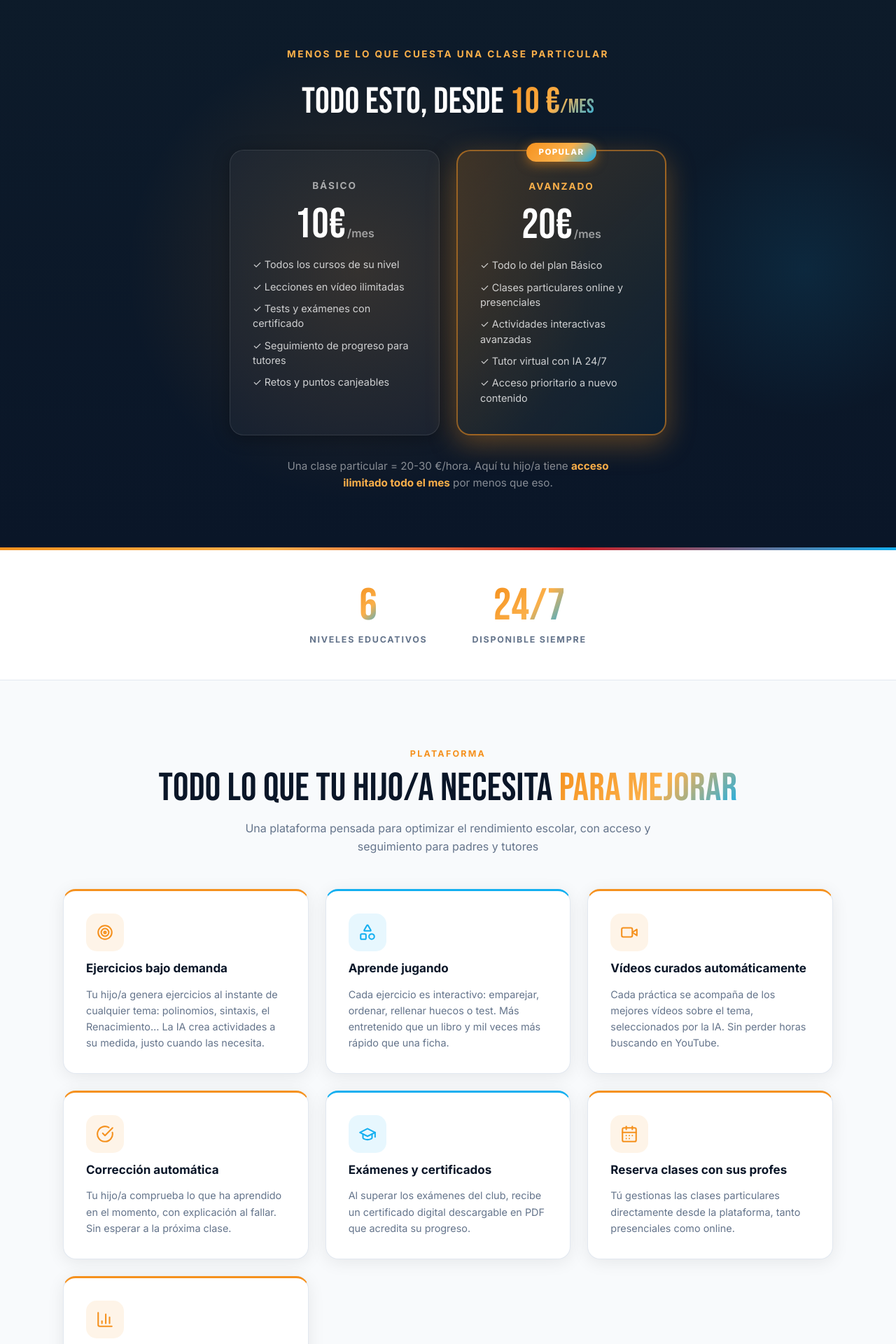
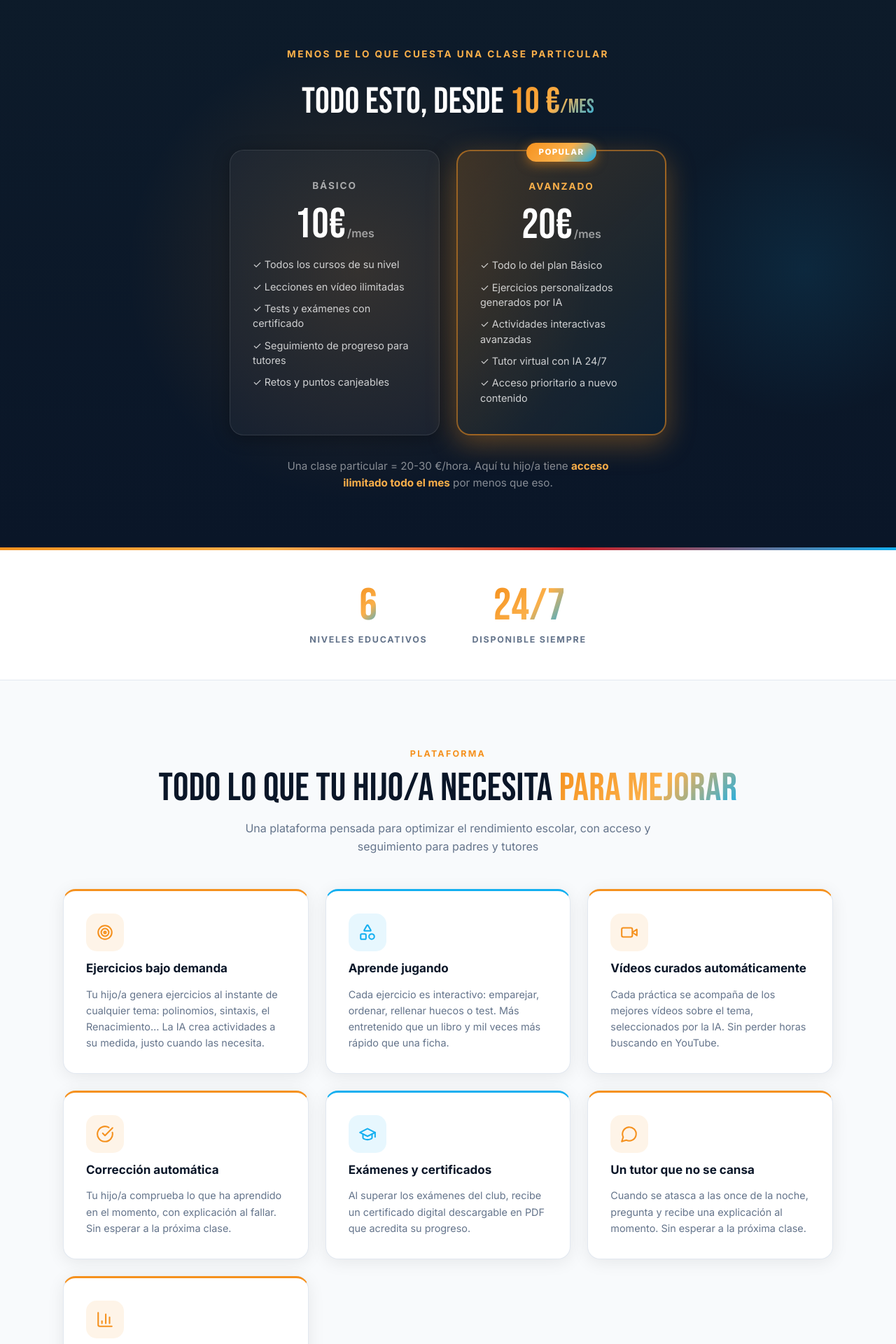
Before and after one commit to oscarsr96/vkbacademy, a React (Vite) app in the folder apps/web/: page / in a window 1280 px wide. Shown: the part 880-2800 px from the top of the page at 70% size. Built offline with nearby package versions, Linux system fonts and the light colour scheme; no server answers; a web font is replaced by a local one.

Commit message:
refactor(web): el sitio publico deja de anunciar clases particulares

```diff
--- a/apps/web/src/pages/marketing/AboutPage.tsx
+++ b/apps/web/src/pages/marketing/AboutPage.tsx
@@ -51,7 +51,7 @@ const VALUES = [
 const WHY_POINTS = [
   'Para que tu hijo/a no pierda ritmo entre entrenamientos',
   'Para que puedas ver su progreso en tiempo real, sin esperar al profe',
-  'Para que tú gestiones sus clases particulares cuando mejor te venga',
+  'Para que tenga un tutor de IA disponible siempre que se atasque',
 ];
 
 // Merchandising del club
--- a/apps/web/src/pages/marketing/AcademyLandingPage.tsx
+++ b/apps/web/src/pages/marketing/AcademyLandingPage.tsx
@@ -24,8 +24,7 @@ const ICONS: Record<string, string> = {
   check: '<path d="M21.8 10A10 10 0 1 1 17 3.34"/><path d="m9 11 3 3L22 4"/>',
   graduation:
     '<path d="M22 10 12 5 2 10l10 5 10-5Z"/><path d="M6 12v5c0 1 2.7 2.5 6 2.5s6-1.5 6-2.5v-5"/><path d="M22 10v6"/>',
-  calendar:
-    '<rect x="3" y="4" width="18" height="18" rx="2"/><path d="M3 10h18"/><path d="M8 2v4"/><path d="M16 2v4"/><path d="M8 14h.01"/><path d="M12 14h.01"/><path d="M16 14h.01"/><path d="M8 18h.01"/><path d="M12 18h.01"/>',
+  chat: '<path d="M7.9 20A9 9 0 1 0 4 16.1L2 22Z"/>',
   chart:
     '<path d="M3 3v16a2 2 0 0 0 2 2h16"/><path d="M18 17V9"/><path d="M13 17V5"/><path d="M8 17v-3"/>',
 };
@@ -81,9 +80,9 @@ const FEATURES = [
     desc: 'Al superar los exámenes, recibe un certificado digital descargable en PDF.',
   },
   {
-    icon: 'calendar',
-    title: 'Reserva clases particulares',
-    desc: 'Gestiona clases particulares directamente desde la plataforma, presenciales u online.',
+    icon: 'chat',
+    title: 'Un tutor que no se cansa',
+    desc: 'Pregunta cualquier duda y recibe una explicación al momento, a cualquier hora.',
   },
   {
     icon: 'chart',
@@ -302,7 +301,7 @@ export default function AcademyLandingPage() {
             }}
           >
             La metodología real de {academy.name} en formato digital. Cursos, lecciones
-            interactivas, exámenes con certificado y clases particulares — todo en un solo lugar,
+            interactivas, exámenes con certificado y un tutor de IA — todo en un solo lugar,
             supervisado por ti.
           </p>
 
--- a/apps/web/src/pages/marketing/LandingPage.tsx
+++ b/apps/web/src/pages/marketing/LandingPage.tsx
@@ -72,10 +72,10 @@ const FEATURES = [
       'Al superar los exámenes del club, recibe un certificado digital descargable en PDF que acredita su progreso.',
   },
   {
-    icon: 'calendar',
-    title: 'Reserva clases con sus profes',
+    icon: 'chat',
+    title: 'Un tutor que no se cansa',
     description:
-      'Tú gestionas las clases particulares directamente desde la plataforma, tanto presenciales como online.',
+      'Cuando se atasca a las once de la noche, pregunta y recibe una explicación al momento. Sin esperar a la próxima clase.',
   },
   {
     icon: 'chart',
@@ -97,8 +97,7 @@ const ICONS: Record<string, string> = {
   check: '<path d="M21.8 10A10 10 0 1 1 17 3.34"/><path d="m9 11 3 3L22 4"/>',
   graduation:
     '<path d="M22 10 12 5 2 10l10 5 10-5Z"/><path d="M6 12v5c0 1 2.7 2.5 6 2.5s6-1.5 6-2.5v-5"/><path d="M22 10v6"/>',
-  calendar:
-    '<rect x="3" y="4" width="18" height="18" rx="2"/><path d="M3 10h18"/><path d="M8 2v4"/><path d="M16 2v4"/><path d="M8 14h.01"/><path d="M12 14h.01"/><path d="M16 14h.01"/><path d="M8 18h.01"/><path d="M12 18h.01"/>',
+  chat: '<path d="M7.9 20A9 9 0 1 0 4 16.1L2 22Z"/>',
   chart:
     '<path d="M3 3v16a2 2 0 0 0 2 2h16"/><path d="M18 17V9"/><path d="M13 17V5"/><path d="M8 17v-3"/>',
   trophy:
@@ -165,7 +164,7 @@ const STEPS = [
     number: '3',
     title: 'Tú lo ves todo',
     description:
-      'Consulta su progreso, sus certificados y reserva clases con los profesores del club desde tu propio panel.',
+      'Consulta su progreso, sus certificados y su actividad reciente desde tu propio panel.',
   },
 ];
 
@@ -309,7 +308,7 @@ export default function LandingPage() {
           {/* Subtítulo */}
           <p style={styles.heroSubtitle}>
             La metodología real de Vallekas Basket en formato digital. Ejercicios personalizados de
-            cualquier tema, exámenes con certificado y clases particulares — todo en un solo lugar,
+            cualquier tema, exámenes con certificado y un tutor de IA — todo en un solo lugar,
             supervisado por ti.
           </p>
 
@@ -430,7 +429,7 @@ export default function LandingPage() {
               </div>
               <ul style={styles.pricingCardList}>
                 <li>✓ Todo lo del plan Básico</li>
-                <li>✓ Clases particulares online y presenciales</li>
+                <li>✓ Ejercicios personalizados generados por IA</li>
                 <li>✓ Actividades interactivas avanzadas</li>
                 <li>✓ Tutor virtual con IA 24/7</li>
                 <li>✓ Acceso prioritario a nuevo contenido</li>
--- a/apps/web/src/pages/marketing/PricingPage.tsx
+++ b/apps/web/src/pages/marketing/PricingPage.tsx
@@ -28,7 +28,7 @@ const STUDENT_FEATURES = [
 // Lo que obtiene el tutor/padre
 const TUTOR_FEATURES = [
   { icon: '📊', text: 'Seguimiento en tiempo real del progreso de tu hijo/a' },
-  { icon: '📅', text: 'Reserva de clases particulares con los profesores del club' },
+  { icon: '💬', text: 'Tutor de IA disponible a cualquier hora' },
   { icon: '📋', text: 'Historial completo de intentos, exámenes y certificados' },
   { icon: '🔔', text: 'Notificaciones de avance y recordatorios de clases' },
 ];
@@ -36,7 +36,7 @@ const TUTOR_FEATURES = [
 const FAQS = [
   {
     q: '¿Cómo apunto a mi hijo/a?',
-    a: 'Contacta con la administración del club. Ellos crearán la cuenta de tu hijo/a y te asignarán como tutor. A partir de ahí, tú gestionas las reservas y sigues su progreso.',
+    a: 'Contacta con la administración del club. Ellos crearán la cuenta de tu hijo/a y te asignarán como tutor. A partir de ahí, sigues su progreso desde tu propio panel.',
   },
   {
     q: '¿Qué necesita mi hijo/a para acceder?',
@@ -45,10 +45,6 @@ const FAQS = [
   {
     q: '¿Puedo ver lo que estudia mi hijo/a?',
     a: 'Sí. Como tutor tienes acceso a su progreso: lecciones completadas, resultados de tests y exámenes, y certificados obtenidos.',
-  },
-  {
-    q: '¿Las clases particulares tienen coste adicional?',
-    a: 'El sistema de reservas está incluido. El precio de las sesiones con los profesores lo fija el club de forma independiente a la suscripción de la plataforma.',
   },
   {
     q: '¿Se adapta al nivel educativo de mi hijo/a?',
@@ -189,7 +185,7 @@ export default function PricingPage() {
                 'Lecciones interactivas y tests',
                 'Exámenes y certificados PDF',
                 'Sistema de retos y puntos',
-                'Reservas de clases particulares',
+                'Tutor de IA a cualquier hora',
               ].map((item) => (
                 <li key={item} style={S.planCheck}>
                   <span style={S.planCheckmark}>✓</span>
@@ -228,8 +224,8 @@ export default function PricingPage() {
               <div>
                 <p style={S.infoPanelTitle}>Tu rol como tutor</p>
                 <p style={S.infoPanelText}>
-                  Tienes tu propio acceso para ver el progreso de tu hijo/a, reservar clases con los
-                  profesores del club y recibir notificaciones de avance.
+                  Tienes tu propio acceso para ver el progreso de tu hijo/a, sus certificados y
+                  recibir notificaciones de avance.
                 </p>
               </div>
             </div>
```
